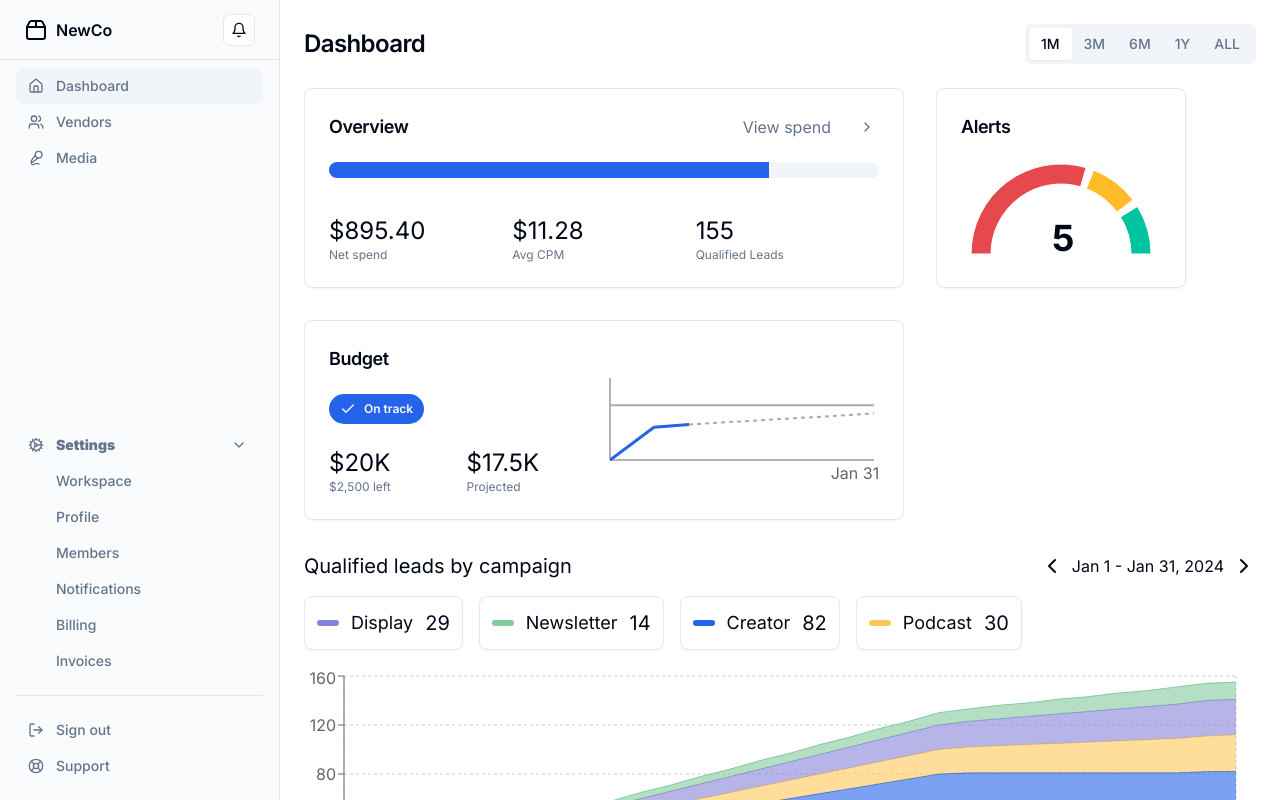
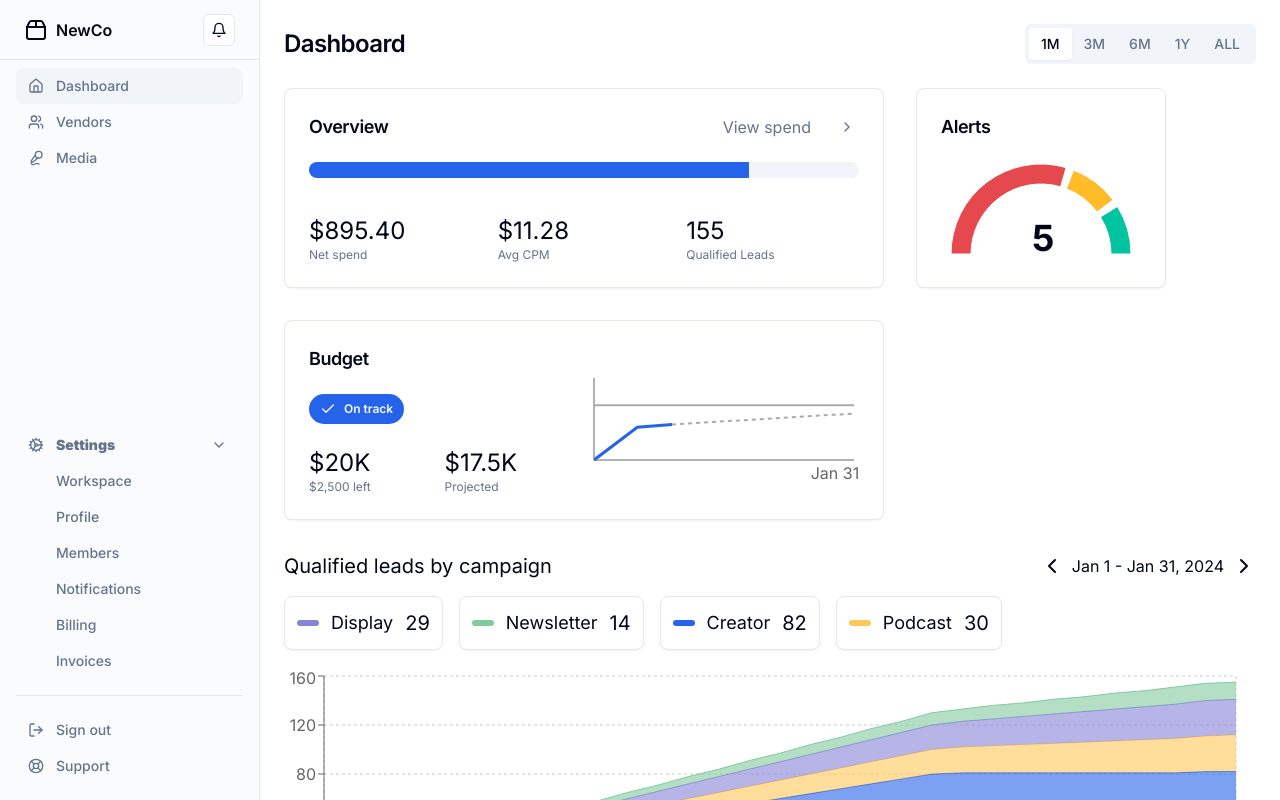
Before and after one commit to DarrylDay/newco-media, a Next.js app: page /dashboard in a window 1280 px wide. Built offline with nearby package versions, Linux system fonts and the light colour scheme.

Commit message:
3 cards will show up on 1440px

```diff
--- a/app/dashboard/layout.tsx
+++ b/app/dashboard/layout.tsx
@@ -24,7 +24,7 @@ export default function DashboardLayout({
 	const pathname = usePathname();
 
 	return (
-		<div className="grid min-h-screen w-full md:grid-cols-[220px_1fr] lg:grid-cols-[280px_1fr]">
+		<div className="grid min-h-screen w-full md:grid-cols-[220px_1fr] lg:grid-cols-[260px_1fr]">
 			<div className="hidden border-r bg-muted/40 md:block">
 				<div className="flex h-full max-h-screen flex-col gap-2">
 					<div className="flex h-14 items-center border-b px-4 lg:h-[60px] lg:px-6">
--- a/components/dashboard/BudgetCard.tsx
+++ b/components/dashboard/BudgetCard.tsx
@@ -13,12 +13,12 @@ import BudgetChart from "./BudgetChart";
 
 export default function BudgetCard() {
 	return (
-		<Card className="min-w-[500px] max-w-[600px] h-[200px] basis-1 grow flex flex-col">
+		<Card className="min-w-[400px] max-w-[600px] h-[200px] basis-1 grow flex flex-col">
 			<CardHeader className="pb-0">
 				<CardTitle className="text-lg">Budget</CardTitle>
 			</CardHeader>
 			<CardContent className="grow">
-				<div className="flex flex-row grow h-full">
+				<div className="flex flex-row grow h-full gap-2">
 					<div className="flex flex-col grow basis-1 justify-center content-center">
 						<div className="grow flex flex-col justify-center">
 							<div>
--- a/components/dashboard/OverviewCard.tsx
+++ b/components/dashboard/OverviewCard.tsx
@@ -25,7 +25,7 @@ export default function OverviewCard() {
 	}, 0);
 
 	return (
-		<Card className="min-w-[400px] max-w-[600px] h-[200px] basis-1 grow flex flex-col">
+		<Card className="min-w-[350px] max-w-[600px] h-[200px] basis-1 grow flex flex-col">
 			<CardHeader className="pb-2 flex flex-row space-y-0">
 				<CardTitle className="text-lg">Overview</CardTitle>
 				<div className="grow"></div>
@@ -46,7 +46,7 @@ export default function OverviewCard() {
 				/>
 			</CardContent>
 			<CardFooter>
-				<div className="flex flex-row grow">
+				<div className="flex flex-row grow gap-4">
 					<div className="grow basis-1">
 						<div className="text-2xl">${netSpend.toFixed(2)}</div>
 						<div className="text-xs text-muted-foreground">
```
